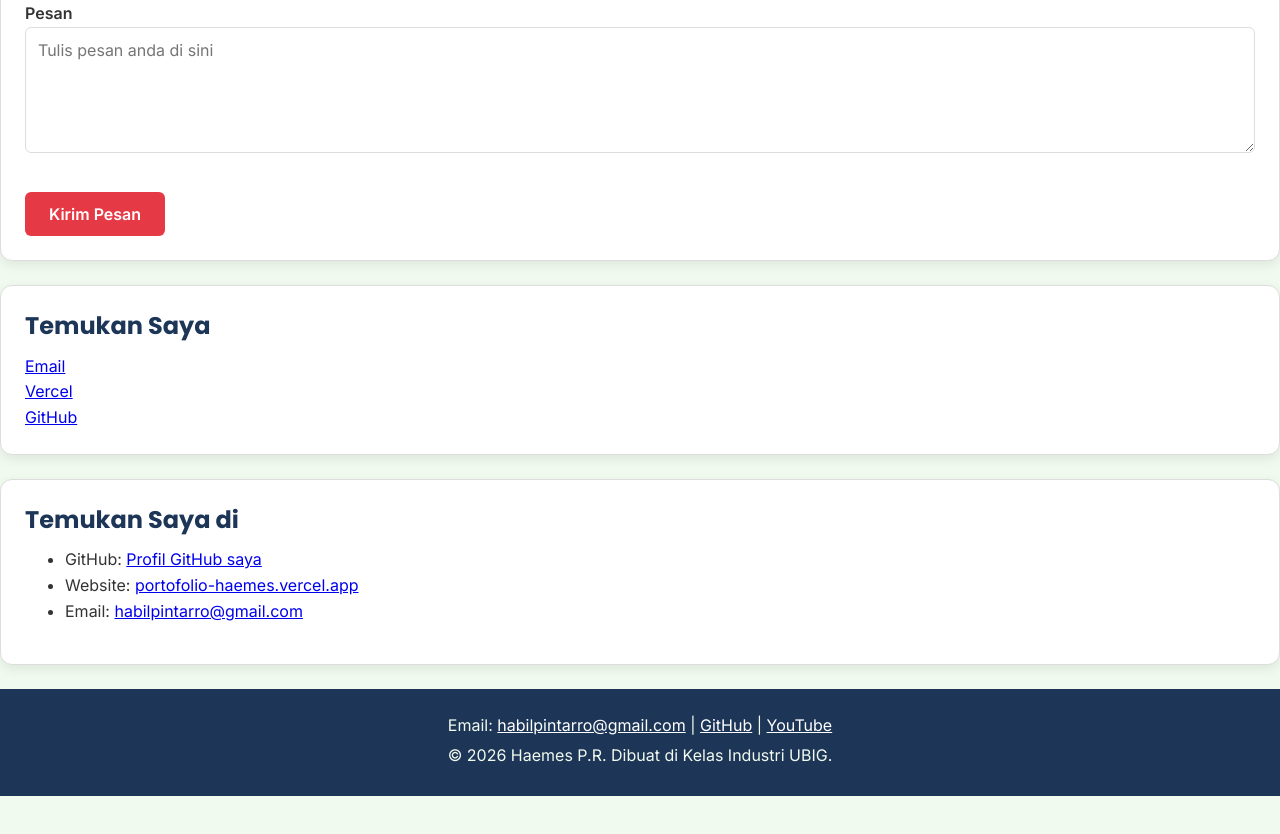
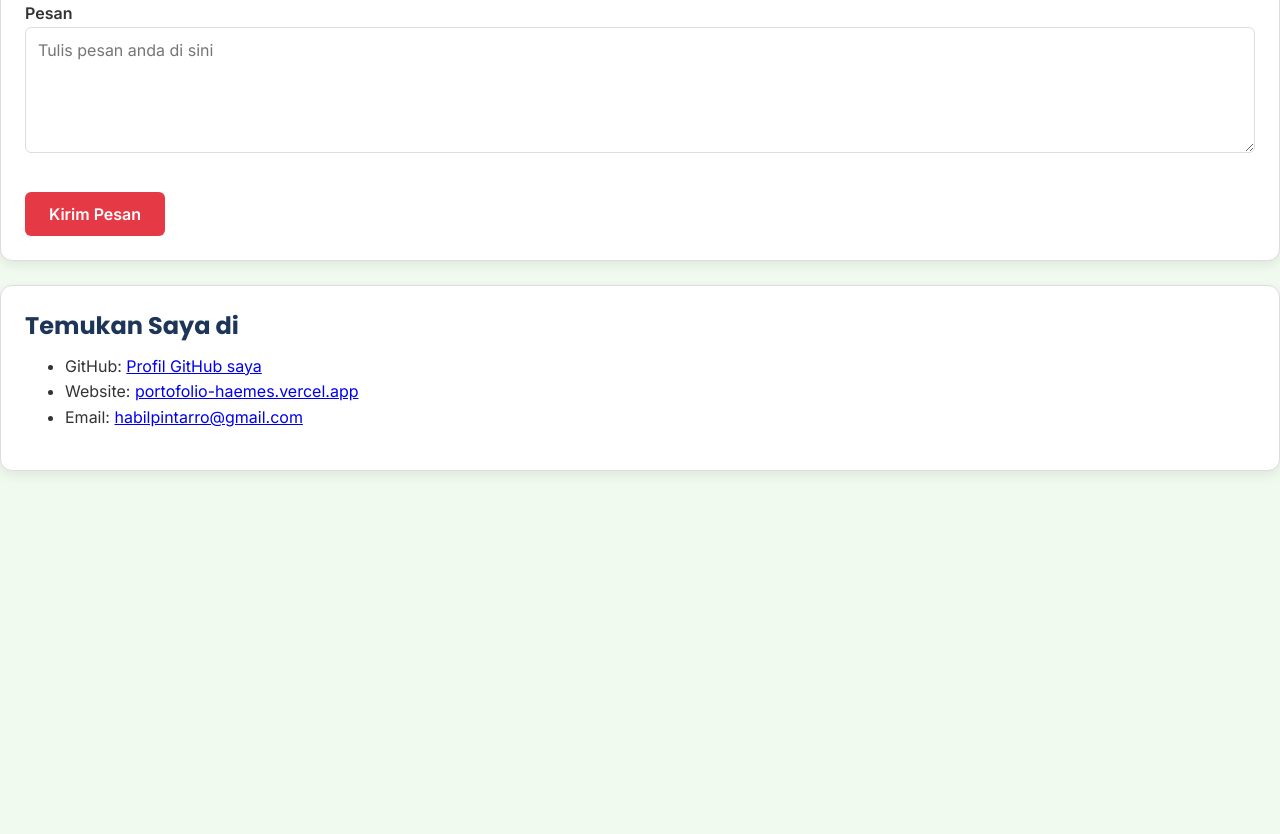
Before and after one commit to ayamgeprekrebus/portofolio, a plain HTML site: page kontak.html in a window 1280 px wide. Shown: the part 743-1577 px from the top of the page. After the commit the page ends 1278 px from the top, so only its background shows below. Drawn offline with Linux system fonts and the light colour scheme.

Commit message:
Clean up kontak.html by removing outdated sections
Removed old contact section and footer from kontak.html.

```diff
--- a/kontak.html
+++ b/kontak.html
@@ -65,17 +65,6 @@
             </form>
 
             <section class="kartu">
-                <h2>Temukan Saya</h2>
-                <a href="---.com">
-                    Email</a>
-                <br>
-                <a href="https://portofolio-haabil.vercel.app/">Vercel</a>
-                <br>
-                <a href="https://github.com/ayamgeprekrebus" target="_blank">GitHub</a>
-                <br>
-            </section>
-
-            <section class="kartu">
                 <h2>Temukan Saya di</h2>
                 <ul>
                     <li>GitHub: <a href="https://github.com/ayamgeprekrebus/portofolio" target="_blank">Profil GitHub saya</a></li>
@@ -85,17 +74,6 @@
                         </li>
                 </ul>
             </section>
-
-            <footer>
-                <p>Email:
-                    <a href="mailto:habilpintarro@gmail.com">
-                        habilpintarro@gmail.com</a> |
-                    <a href="https://github.com/ayamgeprekrebus" target="_blank">GitHub</a> |
-                    <a href="https://www.youtube.com/@haiyaam" target="_blank">YouTube</a>
-                </p>
-                <p>&copy; 2026 Haemes P.R.
-                    Dibuat di Kelas Industri UBIG.</p>
-            </footer>
         </div>
     </main>
 </body>
```
